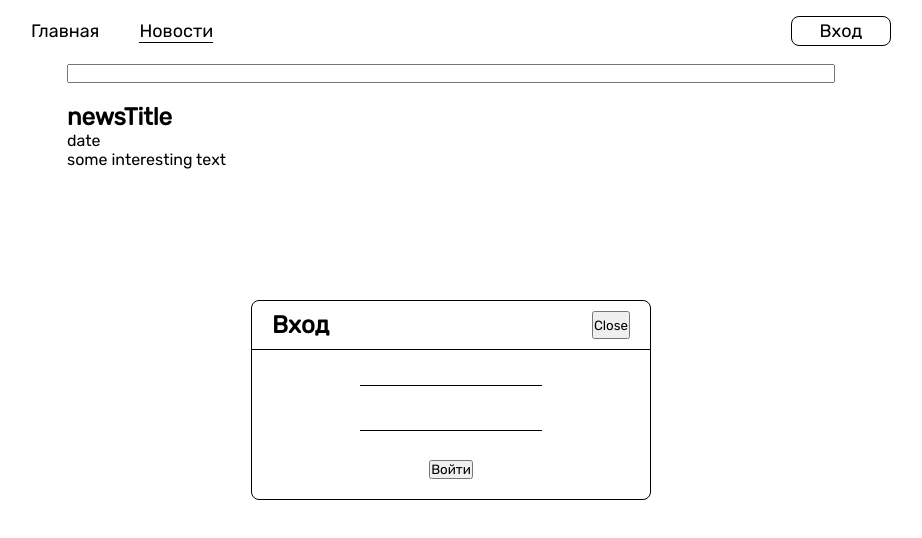
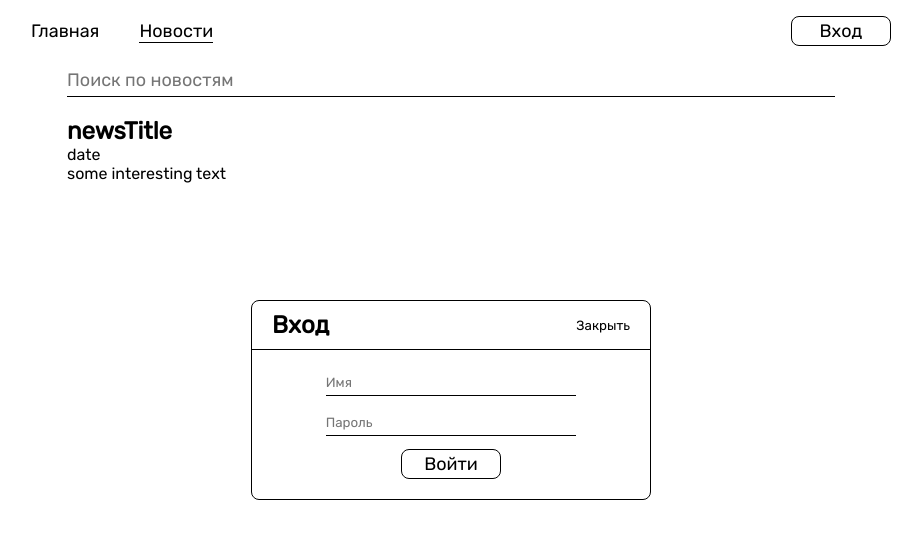
Before and after one commit to Rookiebutgood/news-with-redux, a React (Create React App) app: page /news in a window 1280 px wide. Both pictures are taken after a click on the button "Вход". Shown: the top 538 px of the page, without its empty margins (189-1111 px from the left). Built offline with nearby package versions, Linux system fonts and the light colour scheme.

Commit message:
make add customButton component, newsForm styles

```diff
--- /dev/null
+++ b/src/components/CustomButton.jsx
@@ -0,0 +1,15 @@
+import '../style/CustomButton.scss'
+
+function CustomButton({ label, width, height, className, onClick }) {
+  return (
+    <button
+      className={`customButton ${className}`}
+      style={{width: `${width}px`, height: `${height}px`,}}
+      onClick={onClick}
+    >
+      {label}
+    </button>
+  )
+}
+
+export default CustomButton
--- a/src/components/LoginForm.jsx
+++ b/src/components/LoginForm.jsx
@@ -1,26 +1,46 @@
 import { connect } from 'react-redux'
 import { useEffect, useState } from 'react'
 import { loginAction }  from '../redux/actions'
-import Popup from './Popup';
+import CustomButton from './CustomButton'
+import '../style/LoginForm.scss'
 
 function LoginForm({ user, login, onExit}) {
   let [username, setUsername] = useState('');
   let [password, setPassword] = useState('');
   let [error, setError] = useState('');
 
-  useEffect((t) => {
+  useEffect(() => {
     if(user.isAuth) {
       onExit();
     }
   }, [user, onExit])
 
   return(
-    <Popup title="Вход" error={error} exitHandler={onExit} >
-      {user.isAuth && 'text'}
-      <input type="text" onChange={e=>setUsername(e.target.value)}/>
-      <input type="password" onChange={e=>setPassword(e.target.value)}/>
-      <input type="submit" value="Войти" onClick={()=>login(username, password)} />
-    </Popup>
+    <div className="loginForm">
+      <div className="loginForm__header">
+        <h3 className="loginForm__title">Вход</h3>
+        <button className="loginForm__exit" onClick={()=>onExit()}>Закрыть</button>
+      </div>
+      <div className="loginForm__content">
+        <input
+          type="text"
+          placeholder="Имя"
+          className="loginForm__input"
+          onChange={e=>setUsername(e.target.value)}
+        />
+        <input
+          type="password"
+          placeholder="Пароль"
+          className="loginForm__input"
+          onChange={e=>setPassword(e.target.value)}
+        />
+        <CustomButton
+          label="Войти"
+          className="loginForm__button"
+          onClick={()=>login(username, password)}
+        />
+      </div>
+    </div>
   )
 }
 
--- a/src/components/Navbar.jsx
+++ b/src/components/Navbar.jsx
@@ -4,6 +4,7 @@ import LoginForm from './LoginForm';
 import { connect } from 'react-redux';
 import { logout }  from '../redux/actions'
 import { useState } from 'react';
+import CustomButton from './CustomButton'
 
 function Navbar({ isAuth, logout }) {
   let [isShowPopup, setShowPopup] = useState(false);
@@ -24,9 +25,17 @@ function Navbar({ isAuth, logout }) {
         </ul>
       </nav>
       { isAuth ?
-        <button className="navbar__button" onClick={()=>logout()}>Выход</button>
+        <CustomButton
+          label="Выход"
+          className="navbar__button"
+          onClick={()=>logout()}
+        />
         :
-        <button className="navbar__button" onClick={()=>setShowPopup(true)}>Вход</button>
+        <CustomButton
+          label="Вход"
+          className="navbar__button"
+          onClick={()=>setShowPopup(true)}
+        />
       }
       { isShowPopup && <LoginForm onExit={()=>setShowPopup(false)}/> }
     </div>
--- a/src/components/News.jsx
+++ b/src/components/News.jsx
@@ -5,7 +5,7 @@ import NewsForm from './NewsForm';
 import '../style/News.scss';
 
  function News({ articles, user }) {
-   let [articlesList, setArticlesList] = useState([])
+   let [articlesList, setArticlesList] = useState([]);
 
    useEffect(() => {
      let tempArticles = [];
@@ -17,7 +17,6 @@ import '../style/News.scss';
      });
      setArticlesList(tempArticles);
    }, [articles, user])
-
 
    function search(value) {
     let tempArticles = [];
@@ -32,9 +31,14 @@ import '../style/News.scss';
 
   return (
     <div className="news">
-      {user.isAuth && <NewsForm />}
-      <input type="text" onChange={e => search(e.target.value)} />
-      {articlesList}
+      <input
+        type="text"
+        placeholder="Поиск по новостям"
+        className="news__search"
+        onChange={e => search(e.target.value)}
+      />
+      { user.isAuth && <NewsForm /> }
+      { articlesList }
     </div>
   )
 }
--- a/src/components/NewsForm.jsx
+++ b/src/components/NewsForm.jsx
@@ -1,21 +1,45 @@
 import { useState } from 'react';
 import { connect } from 'react-redux';
 import { addNews } from '../redux/actions';
+import CustomButton from './CustomButton';
+import '../style/NewsForm.scss';
 
 function NewsForm({ user, addNews }) {
+  let [showForm, setShowForm] = useState(false);
   let [title, setTitle] = useState('');
   let [text, setText] = useState('');
 
   return(
-      <div className="newsForm">
-        <input type="text" onChange= {e=>setTitle(e.target.value)}/>
-        <textarea onChange= {e=>setText(e.target.value)}></textarea>
-        <input
-          type="submit"
-          value="Отправить"
-          onClick={()=>addNews(title, text, user.username)}
-        />
-      </div>
+    <div className="newsForm">
+      <CustomButton
+        label={ showForm ? 'Скрыть' : 'Добавить новость' }
+        className="newsForm__addButton"
+        onClick={ () => setShowForm(prev => !prev) }
+      />
+      {showForm &&
+        <div className="newsForm__form">
+          <input
+            type="text"
+            placeholder="Заголовок"
+            className="newsForm__input"
+            onChange= { e => setTitle(e.target.value) }
+          />
+          <textarea
+            className="newsForm__textarea"
+            placeholder="Текст новости"
+            onChange= { e => setText(e.target.value) }
+          />
+          <CustomButton
+            label="Добавить"
+            className="newsForm__submitButton"
+            onClick={ () => {
+              addNews(title, text, user.username);
+              setShowForm(false);
+            } }
+          />
+        </div>
+      }
+    </div>
   )
 }
 
@@ -30,4 +54,5 @@ const mapDispatchToProps = dispatch => {
     addNews: (title, text, author) => dispatch(addNews(title, text, author))
   }
 }
+
 export default connect(mapStateToProps, mapDispatchToProps)(NewsForm)
--- a/src/components/Popup.jsx
+++ /dev/null
@@ -1,17 +0,0 @@
-import { useState } from 'react';
-import '../style/Popup.scss'
-
-export default function Popup({ error, children, title, exitHandler }) {
-  return(
-    <div className="popup">
-      <div className="popup__header">
-        <h3 className="popup__title">{title}</h3>
-        <button onClick={()=>exitHandler()}>Close</button>
-      </div>
-      <div className="popup__content">
-        {children}
-      { error && <span>{error}</span> }
-      </div>
-    </div>
-  )
-}
--- /dev/null
+++ b/src/style/CustomButton.scss
@@ -0,0 +1,17 @@
+.customButton {
+  width: 100px;
+  height: 30px;
+  font-size: 18px;
+  background: #fff;
+  outline: none;
+  border: 1px solid #000;
+  border-radius: 8px;
+  cursor: pointer;
+  transition: .3s;
+  &:hover {
+    background: #d3d2d2;
+  }
+  &:active {
+    background: #fff;
+  }
+}
--- a/src/style/Popup.scss
+++ b/src/style/LoginForm.scss
@@ -1,4 +1,4 @@
-.popup {
+.loginForm {
   position: fixed;
   top: 50%;
   left: 50%;
@@ -25,6 +25,12 @@
     font-size: 24px;
     text-align: left;
   }
+  &__exit {
+    border: none;
+    background: none;
+    outline: none;
+    cursor: pointer;
+  }
   &__content {
     width: 100%;
     height: 100%;
@@ -34,12 +40,13 @@
     align-items: center;
     box-sizing: border-box;
     padding: 20px;
-    input[type="text"],
-    input[type="password"] {
-      border: none;
-      outline: none;
-      background: none;
-      border-bottom: 1px solid black;
-    }
+  }
+  &__input {
+    width: 70%;
+    padding: 5px 0;
+    border: none;
+    outline: none;
+    background: none;
+    border-bottom: 1px solid black;
   }
 }
--- a/src/style/Navbar.scss
+++ b/src/style/Navbar.scss
@@ -30,21 +30,4 @@
       border-bottom: 1px solid #000;
     }
   }
-  &__button {
-    width: 100px;
-    height: 30px;
-    font-size: 18px;
-    background: #fff;
-    outline: none;
-    border: 1px solid #000;
-    border-radius: 8px;
-    cursor: pointer;
-    transition: .3s;
-    &:hover {
-      background: #d3d2d2;
-    }
-    &:active {
-      background: #fff;
-    }
-  }
 }
--- a/src/style/News.scss
+++ b/src/style/News.scss
@@ -2,4 +2,13 @@
   display: flex;
   flex-direction: column;
   padding: 0 20%;
+  &__search {
+    width: 100%;
+    font-size: 18px;
+    padding: 5px 0;
+    border: none;
+    outline: none;
+    background: none;
+    border-bottom: 1px solid black;
+  }
 }
--- /dev/null
+++ b/src/style/NewsForm.scss
@@ -0,0 +1,28 @@
+.newsForm {
+  &__addButton {
+    width: 200px;
+    margin-top: 20px;
+    align-self: end;
+  }
+  &__form {
+    display: flex;
+    flex-direction: column;
+    margin: 10px 0;
+  }
+  &__input,
+  &__textarea {
+    width: 70%;
+    padding: 5px 0;
+    border: none;
+    outline: none;
+    background: none;
+    border-bottom: 1px solid black;
+    margin: 10px 0;
+  }
+  &__textarea {
+    resize: none;
+  }
+  &__submitButton {
+    margin-top: 20px;
+  }
+}
```
